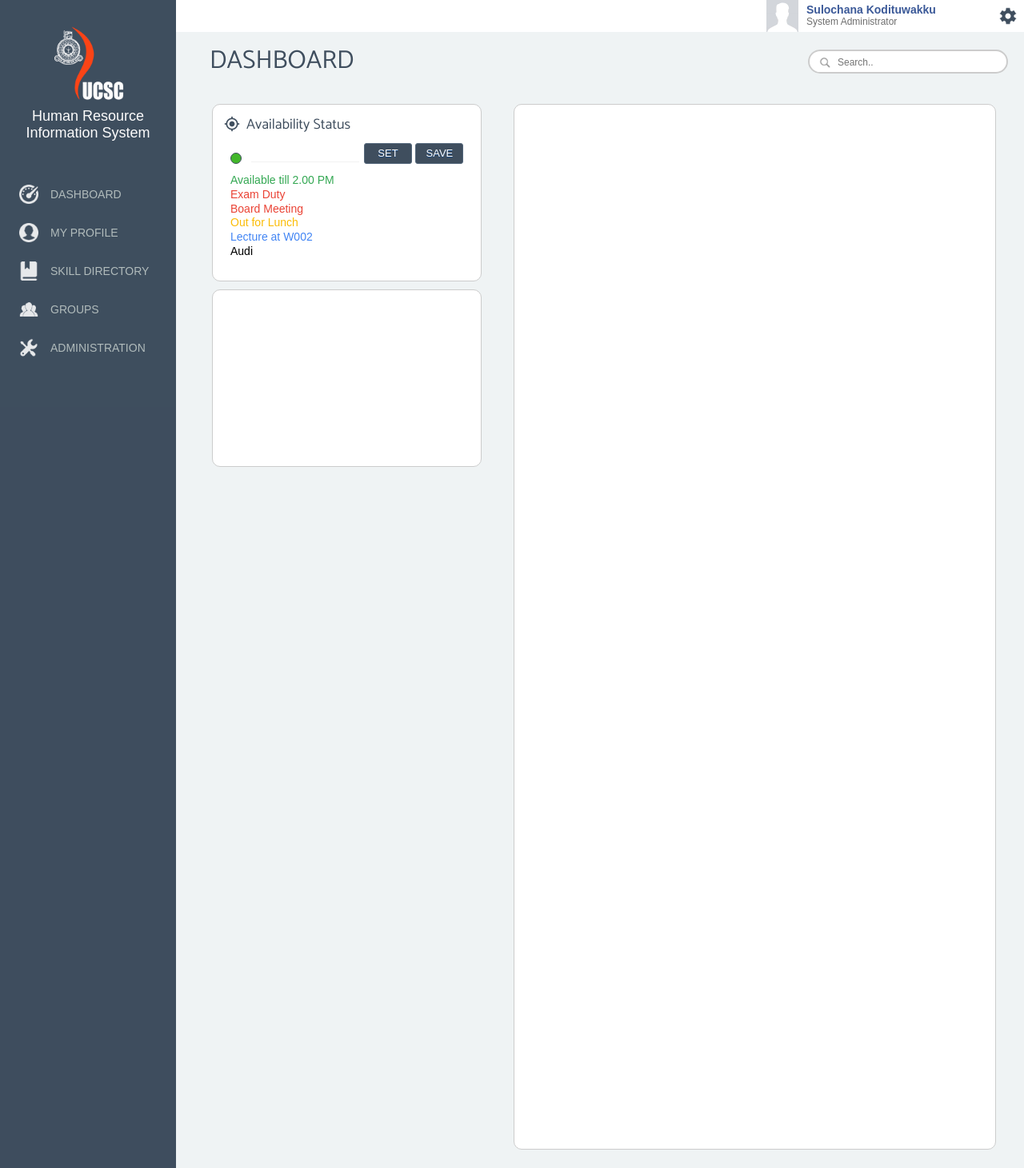
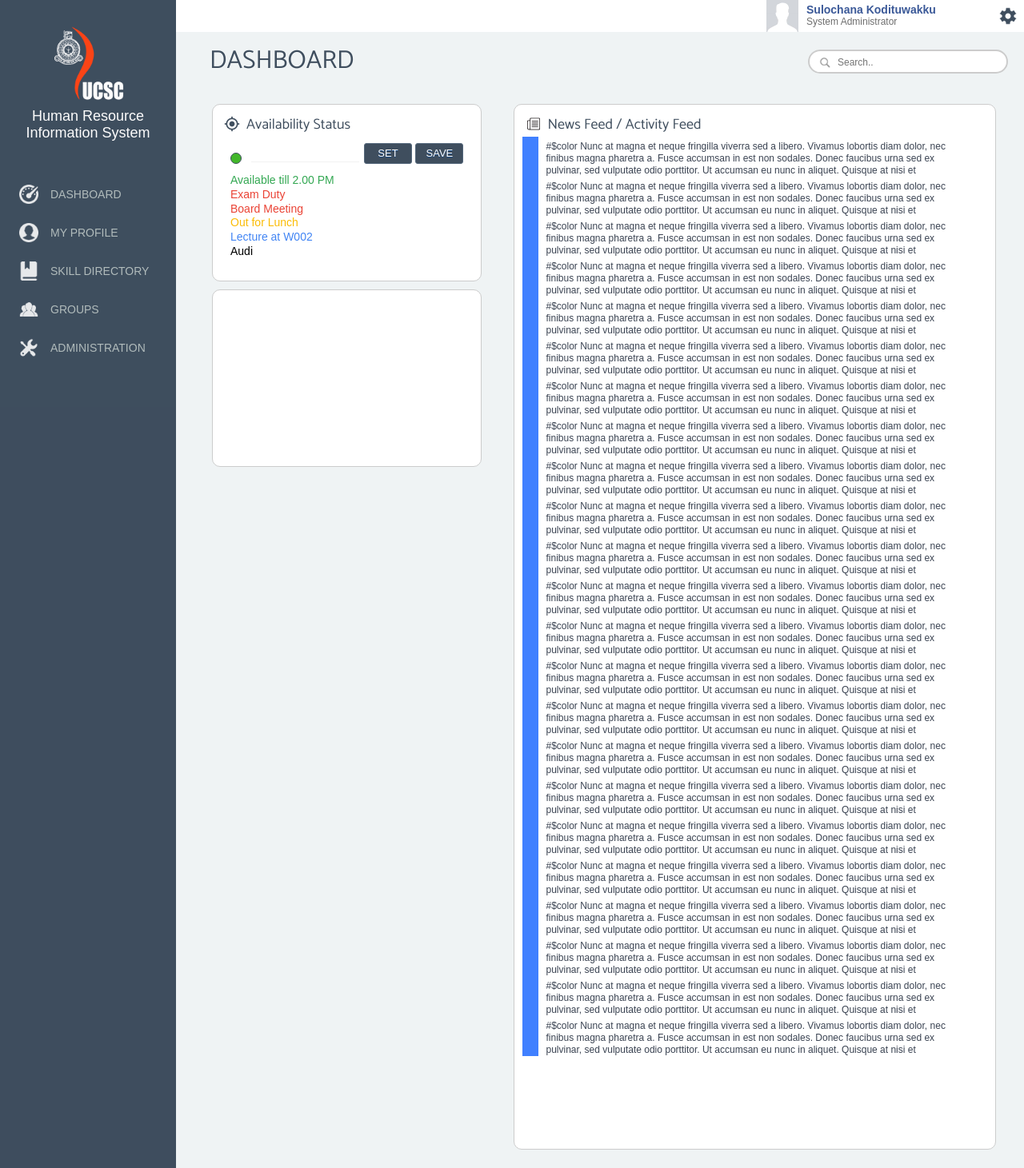
Before and after one commit to heysulo/hris, a PHP site: page /dashboard/index.php in a window 1280 px wide. Shown: the whole page at 80% size. Run offline with PHP 8.4, Linux system fonts and the light colour scheme.

Commit message:
News feed items

```diff
--- a/dashboard/templates/bottom_panel.php
+++ b/dashboard/templates/bottom_panel.php
@@ -9,6 +9,6 @@
         <div class="dbox "></div>
     </div>
     <div class="dashboard_rightbox">
-            <div class="dashboard_newsfeed dbox "></div>
+            <?php include_once('news_feed.php'); ?>
     </div>
 </div>
--- a/dashboard/templates/box_availability_status.php
+++ b/dashboard/templates/box_availability_status.php
@@ -1,5 +1,5 @@
 <div class="dbox">
-	<div class="dboxheader">
+	<div class="dboxheader dbox_head_availabilitystatus">
 		<div class="dboxtitle">
 			Availability Status
 		</div>
--- /dev/null
+++ b/dashboard/templates/news_feed.php
@@ -0,0 +1,42 @@
+<div class="dashboard_newsfeed dbox">
+	<div class="dboxheader dbox_head_newsfeed">
+		<div class="dboxtitle">
+			News Feed / Activity Feed
+		</div>
+		<div class="newsfeed_content">
+			<?php
+				function random_color_part() {
+				    return str_pad( dechex( mt_rand( 0, 255 ) ), 2, '0', STR_PAD_LEFT);
+				}
+
+				function random_color() {
+				    return random_color_part() . random_color_part() . random_color_part();
+				}
+			?>
+			<?php include('newsfeed_item.php'); ?>
+			<?php include('newsfeed_item.php'); ?>
+			<?php include('newsfeed_item.php'); ?>
+			<?php include('newsfeed_item.php'); ?>
+			<?php include('newsfeed_item.php'); ?>
+			<?php include('newsfeed_item.php'); ?>
+			<?php include('newsfeed_item.php'); ?>
+			<?php include('newsfeed_item.php'); ?>
+			<?php include('newsfeed_item.php'); ?>
+			<?php include('newsfeed_item.php'); ?>
+			<?php include('newsfeed_item.php'); ?>
+			<?php include('newsfeed_item.php'); ?>
+			<?php include('newsfeed_item.php'); ?>
+			<?php include('newsfeed_item.php'); ?>
+			<?php include('newsfeed_item.php'); ?>
+			<?php include('newsfeed_item.php'); ?>
+			<?php include('newsfeed_item.php'); ?>
+			<?php include('newsfeed_item.php'); ?>
+			<?php include('newsfeed_item.php'); ?>
+			<?php include('newsfeed_item.php'); ?>
+			<?php include('newsfeed_item.php'); ?>
+			<?php include('newsfeed_item.php'); ?>
+			<?php include('newsfeed_item.php'); ?>
+
+		</div>
+	</div>
+</div>
--- /dev/null
+++ b/dashboard/templates/newsfeed_item.php
@@ -0,0 +1,7 @@
+<div class="newsfeed_item_box">
+	<div class="newsfeed_item_colorbar" style="background-color:#$color;"></div>
+	<div class="newsfeed_item_content">
+			#$color
+			Nunc at magna et neque fringilla viverra sed a libero. Vivamus lobortis diam dolor, nec finibus magna pharetra a. Fusce accumsan in est non sodales. Donec faucibus urna sed ex pulvinar, sed vulputate odio porttitor. Ut accumsan eu nunc in aliquet. Quisque at nisi et mauris pharetra rhoncus sit amet vitae leo. Nulla nec bibendum turpis, in mollis felis. Curabitur volutpat nisi et nibh tempor, eget placerat urna accumsan. Vivamus eget sagittis felis, non egestas magna. Aenean pulvinar urna nibh. Morbi auctor eleifend eros sollicitudin aliquet. Praesent ut quam quis est ultrices venenatis. In ac est egestas sem cursus aliquet in vitae turpis. Proin quam risus, tincidunt in mattis vitae, auctor sit amet felis. Ut quis tincidunt libero.
+	</div>
+</div>
--- a/public/css/artista.css
+++ b/public/css/artista.css
@@ -407,7 +407,7 @@
     visibility:hidden;
     float: right;
     top:150px;
-    left: calc(100% - 360px);
+    left: calc(100% - 330px);
     position: absolute;
     background-color: #fff;
     min-width: 320px;
@@ -436,14 +436,14 @@
     display: block;
     background-color: #fff;
     color: #2D3E50;
-    height: 30px;
     text-decoration: none;
     text-transform: uppercase;
     padding: 5px;
-    padding-top: 15px;
+    padding-top: 6px;
     padding-left: 20px;
     font-family: Arial;
-    height: 18px;
+    font-size: 14px;
+    height: 16px;
     cursor: pointer;
     transition:all linear 0.2s;
 }
@@ -682,12 +682,16 @@
 
 .dboxheader{
 
+
+    height:160px;
+    text-indent: 0px;
+    transition: all 0.2s ease-in-out;
+}
+
+.dbox_head_availabilitystatus{
     background-image: url('../img/ico_availability.png');
     background-position: 4px 4px;
     background-repeat: no-repeat;
-    height:160px;
-    text-indent: 0px;
-    transition: all 0.2s ease-in-out;
 }
 
 
@@ -836,16 +840,67 @@
     overflow-y: auto;
 }
 
+
+
+
+/*----------NEWS FEED-------------*/
 .dashboard_newsfeed{
     height: 100%;
     margin-left: 40px;
 }
 
+.dbox_head_newsfeed{
+    background-image: url('../img/ico_newsfeed.png');
+    background-position: 6px 6px;
+    background-repeat: no-repeat;
+    height: 100%;
+}
+
+.newsfeed_content{
+    height: calc(100% - 30px);
+    width: 100%;
+    background-color: white;
+    overflow: auto;
+}
+
+
+.newsfeed_item_box{
+    float: left;
+    width: calc(100% - 30px);
+    background-color: white;
+    max-height: 50px;
+    text-overflow: ellipsis;
+    word-wrap: break-word;
+    overflow: hidden;
+    line-height: 15px;
+    border:0px solid #b5caf3;
+    transition: all 0.2s linear;
+}
+
+.newsfeed_item_box:hover{
+    margin-top: 10px;
+    margin-bottom: 10px;
+    border-width: 1px;
+    border-radius: 5px;
+    background-color: #e9ebee;
+}
 
 
 
+.newsfeed_item_colorbar{
+    float: left;
+    width: 20px;
+    height: 100px;
+    background-color: #4080ff;
+}
 
-
+.newsfeed_item_content{
+    font-size: 12px;
+    width: calc(100% - 50px);
+    margin: 0px;
+    padding: 5px;
+    padding-left: 30px;
+}
 
 
 
```
Also changed, not shown: public/img/ico_newsfeed.png (added).
